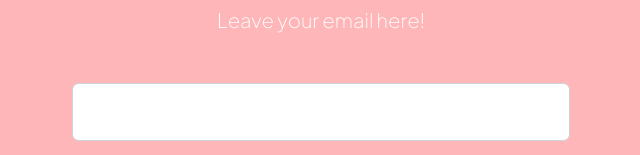
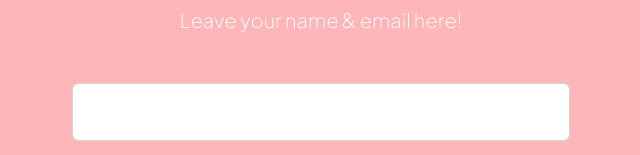
Before and after one commit to Menakk/IS-201, a plain HTML site: page index.html in a window 1280 px wide. Shown: the part 2008-2163 px from the top of the page, 319-959 px from the left. Drawn offline with nearby package versions, Linux system fonts and the light colour scheme.

Commit message:
Update index.html

```diff
--- a/index.html
+++ b/index.html
@@ -156,7 +156,7 @@
         <div class="container px-5">
             <div class="text-center">
                 <h2 class="display-4 fw-bolder">Contact Me</h2>
-                <p class="lead fw-light mb-5">Leave your email here!</p>
+                <p class="lead fw-light mb-5">Leave your name & email here!</p>
             </div>
             <div class="row gx-5 justify-content-center">
                 <div class="col-lg-6">
```
